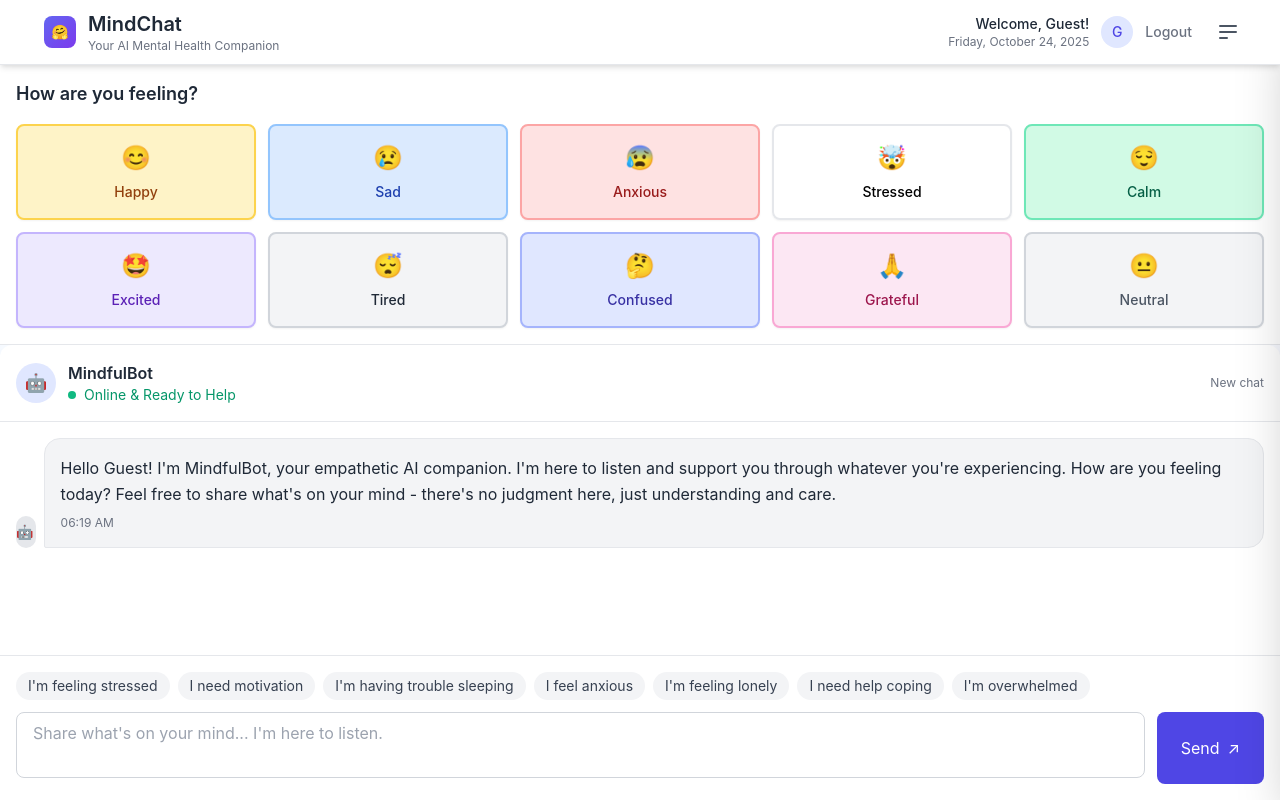
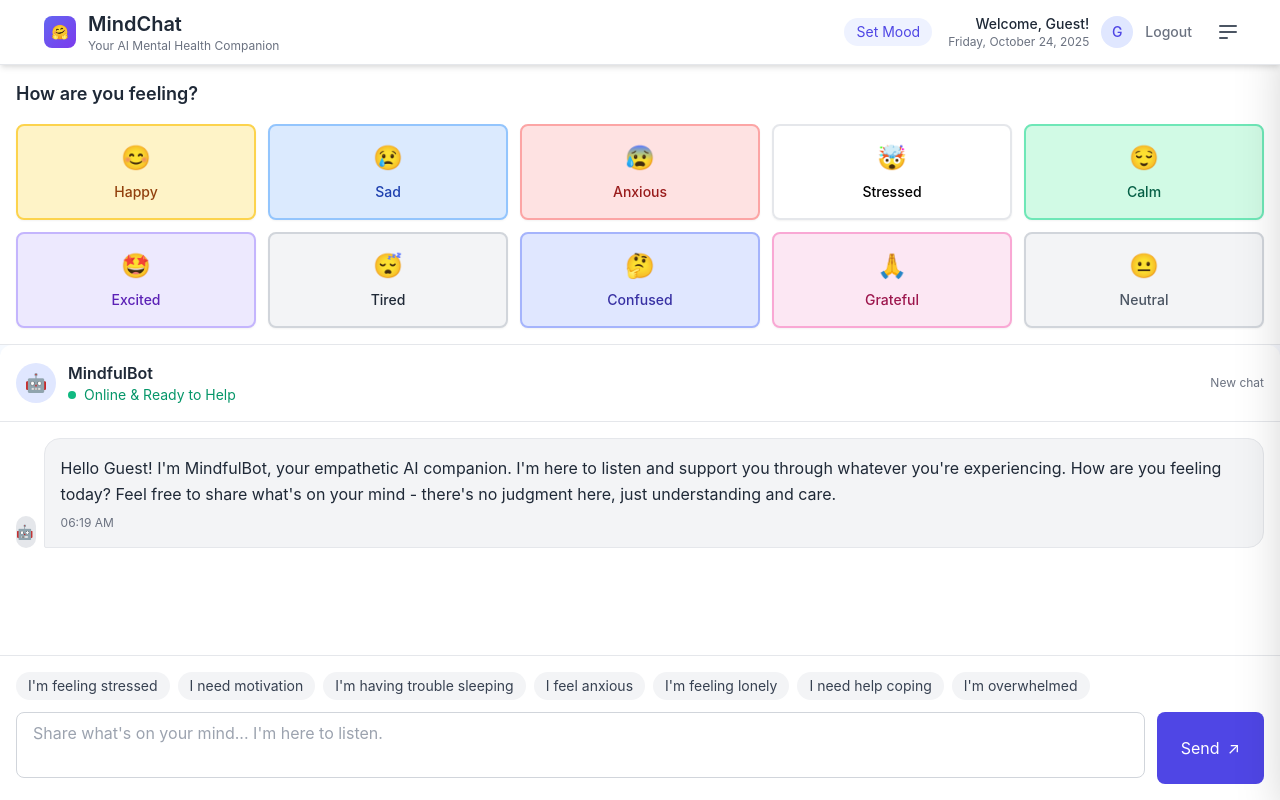
Before and after one commit to ashkarp7/mental-health-bot, a React (Create React App) app: page / in a window 1280 px wide. Built offline with nearby package versions, Linux system fonts and the light colour scheme.

Commit message:
Add onMoodReset prop to Header component
Added onMoodReset prop to handle mood reset functionality.

```diff
--- a/src/components/UI/Header.js
+++ b/src/components/UI/Header.js
@@ -1,7 +1,7 @@
 import React from 'react';
 
-// Added onToggleSidebar prop
-const Header = ({ user, onLogout, onToggleSidebar, currentMood }) => {
+// Added onMoodReset prop
+const Header = ({ user, onLogout, onToggleSidebar, currentMood, onMoodReset }) => {
   return (
     <header className="fixed w-full top-0 bg-white shadow-md border-b border-gray-200 z-30">
       <div className="max-w-7xl mx-auto px-4 sm:px-6 lg:px-8">
@@ -32,11 +32,29 @@ const Header = ({ user, onLogout, onToggleSidebar, currentMood }) => {
 
           {/* User Info and Controls */}
           <div className="flex items-center space-x-4">
-            {/* Current Mood Display */}
-            {currentMood && (
-              <div className="hidden sm:flex items-center space-x-2 bg-gray-50 rounded-full px-3 py-1">
-                <span className="text-lg">{currentMood.emoji}</span>
+            {/* Current Mood Display (with Change Button) */}
+            {currentMood ? (
+              <div className="hidden sm:flex items-center space-x-2 bg-gray-50 rounded-full pr-1">
+                <span className="text-lg pl-3 py-1">{currentMood.emoji}</span>
                 <span className="text-sm text-gray-600">Feeling {currentMood.name}</span>
+                <button
+                  onClick={onMoodReset} // ✅ Reset mood when clicked
+                  className="px-2 py-1 bg-indigo-50 text-indigo-600 rounded-full text-xs hover:bg-indigo-100 transition duration-200"
+                  title="Change your current mood"
+                >
+                  Change
+                </button>
+              </div>
+            ) : (
+              // Show a small prompt to set the mood if one hasn't been set, but only after the initial selection has been made
+              // This is a subtle prompt to re-engage the user if they've already set it once
+              <div className="hidden sm:flex items-center space-x-2">
+                <button
+                  onClick={onMoodReset}
+                  className="px-3 py-1 text-sm bg-indigo-50 text-indigo-600 rounded-full hover:bg-indigo-100 transition duration-200"
+                >
+                  Set Mood
+                </button>
               </div>
             )}
 
@@ -95,6 +113,13 @@ const Header = ({ user, onLogout, onToggleSidebar, currentMood }) => {
           <div className="flex items-center justify-center space-x-2">
             <span className="text-lg">{currentMood.emoji}</span>
             <span className="text-sm text-gray-600">Currently feeling {currentMood.name}</span>
+            <button
+              onClick={onMoodReset} // ✅ Reset mood when clicked
+              className="px-2 py-1 bg-indigo-50 text-indigo-600 rounded-full text-xs hover:bg-indigo-100 transition duration-200"
+              title="Change your current mood"
+            >
+              Change
+            </button>
           </div>
         </div>
       )}
```
